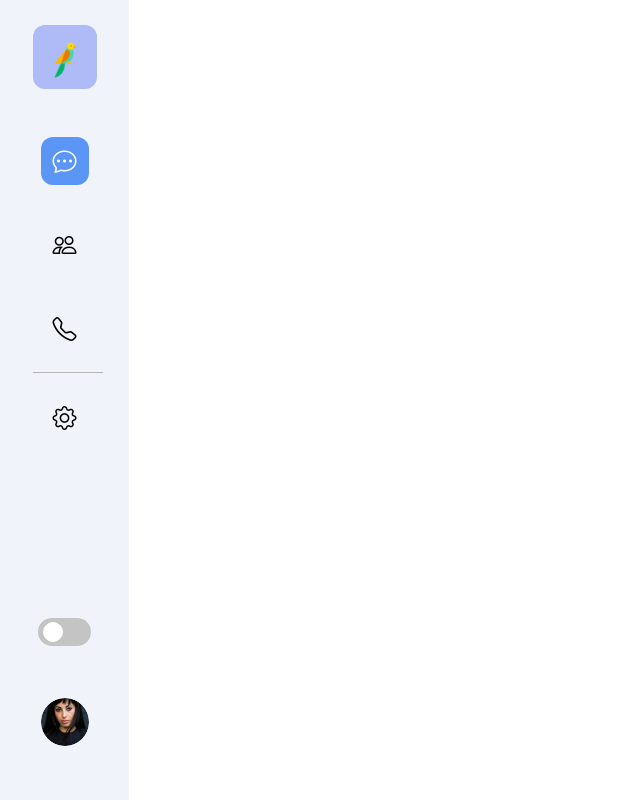
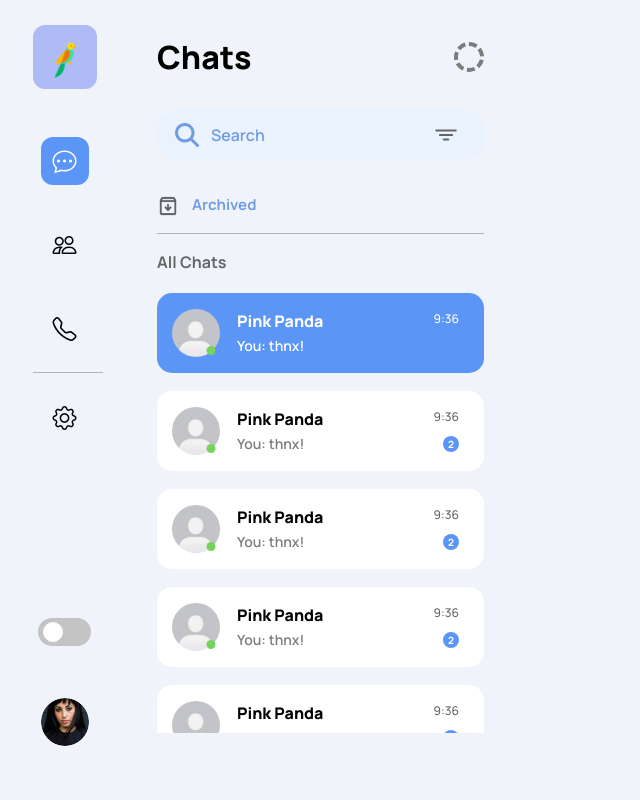
Before and after one commit to buidinhnguyen2002/App-Chat, a React (Create React App) app: page / in a window 1280 px wide. Shown: the whole page, without its empty margins (0-640 px from the left). Built offline with nearby package versions, Linux system fonts and the light colour scheme; no server answers; a web font is replaced by a local one.

Commit message:
coding list_chats

```diff
--- a/src/Assets/css/_variable.scss
+++ b/src/Assets/css/_variable.scss
@@ -15,3 +15,4 @@ $color-grey-01: #696969;
 $color-grey-02: #4B4B4B;
 $color-grey-03: #B4B4B4;
 $color-grey-04 :#C4C4C4;
+$color-grey-05: #676667;
--- a/src/components/chat_item/chat_item.js
+++ b/src/components/chat_item/chat_item.js
@@ -1,7 +1,7 @@
 import React from "react";
 import "./chat_item.scss";
 
-class NavigationItem extends React.Component {
+class ChatItem extends React.Component {
     constructor(props) {
         super(props);
         this.state = {
@@ -43,4 +43,4 @@ class NavigationItem extends React.Component {
 
 }
 
-export default NavigationItem;
+export default ChatItem;
--- a/src/components/chat_item/chat_item.scss
+++ b/src/components/chat_item/chat_item.scss
@@ -18,7 +18,6 @@
   .chat_avatar-wrapper {
     position: relative;
     margin-right: 17px;
-    transform: translateY(-5px);
     .chat_avatar {
       @include dimension(48px, 48px);
       overflow: hidden;
--- /dev/null
+++ b/src/components/list_chats/list-chats.js
@@ -0,0 +1,54 @@
+import React from "react";
+import "./list_chat.scss";
+import HeaderChat from "../header/header-chat";
+import SearchBar from "../search_bar/search_bar";
+import Archive_item from "../archive-item/archive_item";
+import ArchiveItem from "../archive-item/archive_item";
+import Chat_item from "../chat_item/chat_item";
+import ChatItem from "../chat_item/chat_item";
+
+class ListChats extends React.Component {
+    constructor(props) {
+        super(props);
+        this.state = {
+            active: props.active,
+        }
+    }
+    render() {
+        return (
+            <div className={"list_chats"}>
+                <div className="header_chat">
+                    <HeaderChat/>
+                </div>
+                <SearchBar/>
+                <div className="archive_item">
+                    <ArchiveItem/>
+                </div>
+                <div className="horizontal-line"></div>
+                <div className="chats">
+                    <h4 className={"chats-title"}>All Chats</h4>
+                    <div className="chats_container">
+                        <div className="chat-item">
+                            <ChatItem isChoose={true}/>
+                        </div>
+                        <div className="chat-item">
+                            <ChatItem />
+                        </div>
+                        <div className="chat-item">
+                            <ChatItem />
+                        </div>
+                        <div className="chat-item">
+                            <ChatItem />
+                        </div>
+                        <div className="chat-item">
+                            <ChatItem />
+                        </div>
+                    </div>
+                </div>
+            </div>
+        )
+    }
+}
+
+
+export default ListChats;
--- /dev/null
+++ b/src/components/list_chats/list_chat.css
@@ -0,0 +1,17 @@
+/* Error: Can't find stylesheet to import.
+ *   ,
+ * 1 | @import "src/Assets/css/base";
+ *   |         ^^^^^^^^^^^^^^^^^^^^^
+ *   '
+ *   list_chat.scss 1:9  root stylesheet */
+
+body::before {
+  font-family: "Source Code Pro", "SF Mono", Monaco, Inconsolata, "Fira Mono",
+      "Droid Sans Mono", monospace, monospace;
+  white-space: pre;
+  display: block;
+  padding: 1em;
+  margin-bottom: 1em;
+  border-bottom: 2px solid black;
+  content: "Error: Can't find stylesheet to import.\a   \2577 \a 1 \2502  @import \"src/Assets/css/base\";\d\a   \2502          ^^^^^^^^^^^^^^^^^^^^^\a   \2575 \a   list_chat.scss 1:9  root stylesheet";
+}
--- /dev/null
+++ b/src/components/list_chats/list_chat.scss
@@ -0,0 +1,33 @@
+@import "src/Assets/css/base";
+.list_chats {
+  padding: 35px 28px 43px;
+  .header_chat{
+    margin-bottom: 31px;
+  }
+  .archive_item {
+    margin-top: 32px;
+    margin-bottom: 15px;
+  }
+  .horizontal-line {
+    width: 100%;
+    height: 1px;
+    background-color: $color-grey-03;
+    margin-bottom: 17px;
+  }
+  .chats-title{
+    @include styleText(700, 16px, 22px, $color-grey-05);
+    margin-bottom: 20px;
+  }
+  .chats_container {
+    height: max-content;
+    max-height: 440px;
+    overflow-y: scroll;
+    .chat-item {
+      margin-bottom: 18px;
+      &:last-child{
+        margin-bottom: 0;
+      }
+    }
+  }
+
+}
--- a/src/components/navigation_bar/navigation_bar.scss
+++ b/src/components/navigation_bar/navigation_bar.scss
@@ -6,7 +6,6 @@
 }
 .navigation-bar{
   @include dimension(129px, 100%);
-  background-color: $light-mode-color;
   display: flex;
   flex-direction: column;
   justify-content: space-between;
--- a/src/components/search_bar/search_bar.scss
+++ b/src/components/search_bar/search_bar.scss
@@ -1,7 +1,6 @@
 @import "src/Assets/css/base";
 .search_bar{
   position: relative;
-  height: 100%;
   .searchBar-input {
     padding: 14px 54px 14px 54px;
     @include dimension(327px, 50px);
--- a/src/page/Chat/chat.js
+++ b/src/page/Chat/chat.js
@@ -1,6 +1,7 @@
 import React from "react";
 import "./chat.scss";
 import NavigationBar from "../../components/navigation_bar/navigation_bar";
+import ListChats from "../../components/list_chats/list-chats";
 
 class ChatPage extends React.Component {
     constructor(props) {
@@ -13,6 +14,7 @@ class ChatPage extends React.Component {
         return (
             <div className={"page-chat"}>
                 <NavigationBar/>
+                <ListChats/>
             </div>
         )
     }
--- a/src/page/Chat/chat.scss
+++ b/src/page/Chat/chat.scss
@@ -2,4 +2,6 @@
 .page-chat{
   min-height: 100vh;
   @include dimension(100%,100vh);
+  display: flex;
+  background-color: $light-mode-color;
 }
--- a/src/page/TestComponent/components_Nguyen.js
+++ b/src/page/TestComponent/components_Nguyen.js
@@ -6,6 +6,7 @@ import Chat_item from "../../components/chat_item/chat_item";
 import SearchBar from "../../components/search_bar/search_bar";
 import Chat_detail_header from "../../components/chat_detail_header/chat_detail_header";
 import MessageItem from "../../components/message/message_item";
+import ChatItem from "../../components/chat_item/chat_item";
 
 function Components_Nguyen() {
     return (
@@ -18,8 +19,8 @@ function Components_Nguyen() {
             <NavigationItem active={0} icon={'bi bi-telephone'}/>
             <NavigationItem active={1} icon={'bi bi-gear'}/>
             <NavigationItem active={0} icon={'bi bi-gear'}/>
-            <Chat_item />
-            <Chat_item isChoose={true}/>
+            <ChatItem />
+            <ChatItem isChoose={true}/>
             <SearchBar/>
             <Chat_detail_header/>
             <MessageItem/>
```
Also changed, not shown: 1 other file (tests, documents, lock files or other folders).
